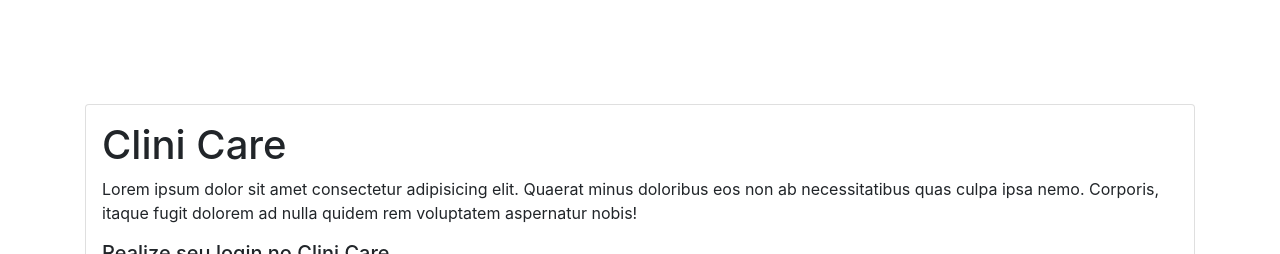
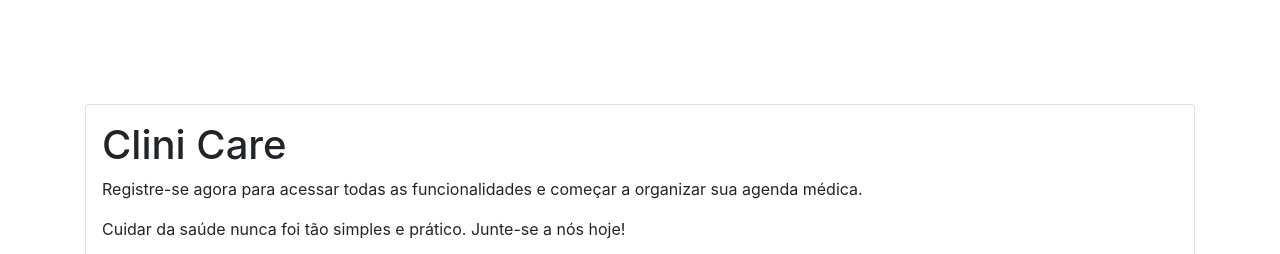
Before and after one commit to lucasops96/clinicareapi, a Django app: page /login/ in a window 1280 px wide. Shown: the top 254 px of the page. Run offline with Django 5.2, Linux system fonts and the light colour scheme; some libraries are stand-ins or nearby versions.

Commit message:
template de login alterado

```diff
--- a/clinicareapi/templates/partials/login.html
+++ b/clinicareapi/templates/partials/login.html
@@ -10,9 +10,11 @@
         <div class="card-login">
             <div class="info-login">
                 <h1>Clini Care</h1>
-                <p>Lorem ipsum dolor sit amet consectetur adipisicing elit. Quaerat minus doloribus eos non ab necessitatibus quas culpa ipsa nemo. Corporis, itaque fugit dolorem ad nulla quidem rem voluptatem aspernatur nobis!</p>
+                <p>Registre-se agora para acessar todas as funcionalidades e começar a organizar sua agenda médica.</p>
+                <p>Cuidar da saúde nunca foi tão simples e prático. Junte-se a nós hoje!</p>
+                <img style="width: 500px; height: 400px;" src="{% static 'clinicareapi/img/doctor.png' %}" alt="">
             </div>
-            <div class="card-form">
+            <div class="card-form-login">
                 <h5>Realize seu login no Clini Care</h5>
                 {% include "partials/messages.html" %}
                 <form
```
